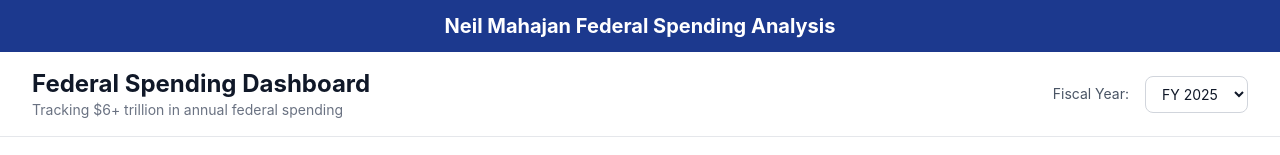
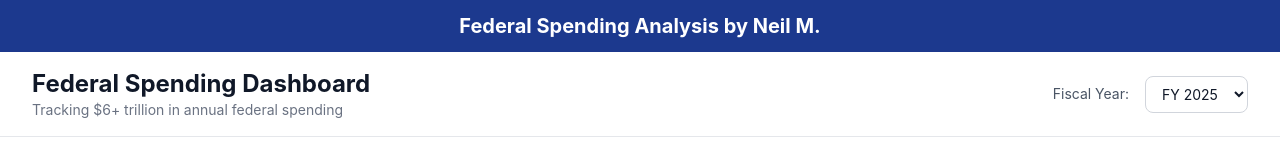
Before and after one commit to nmahjan/federal-spending-dashboard, a React app in the folder frontend/: page / in a window 1280 px wide. Shown: the top 155 px of the page. Built offline with nearby package versions, Linux system fonts and the light colour scheme; the HTML template or start-up script is replaced by a standard one.

Commit message:
Update header to 'Federal Spending Analysis by Neil M.'

```diff
--- a/frontend/src/App.jsx
+++ b/frontend/src/App.jsx
@@ -1314,7 +1314,7 @@ function App() {
       {/* Project Header */}
       <div className="bg-blue-900 text-white py-2 sm:py-3">
         <div className="max-w-7xl mx-auto px-3 sm:px-6 lg:px-8">
-          <h1 className="text-base sm:text-xl font-bold text-center">Neil Mahajan Federal Spending Analysis</h1>
+          <h1 className="text-base sm:text-xl font-bold text-center">Federal Spending Analysis by Neil M.</h1>
         </div>
       </div>
 
```
